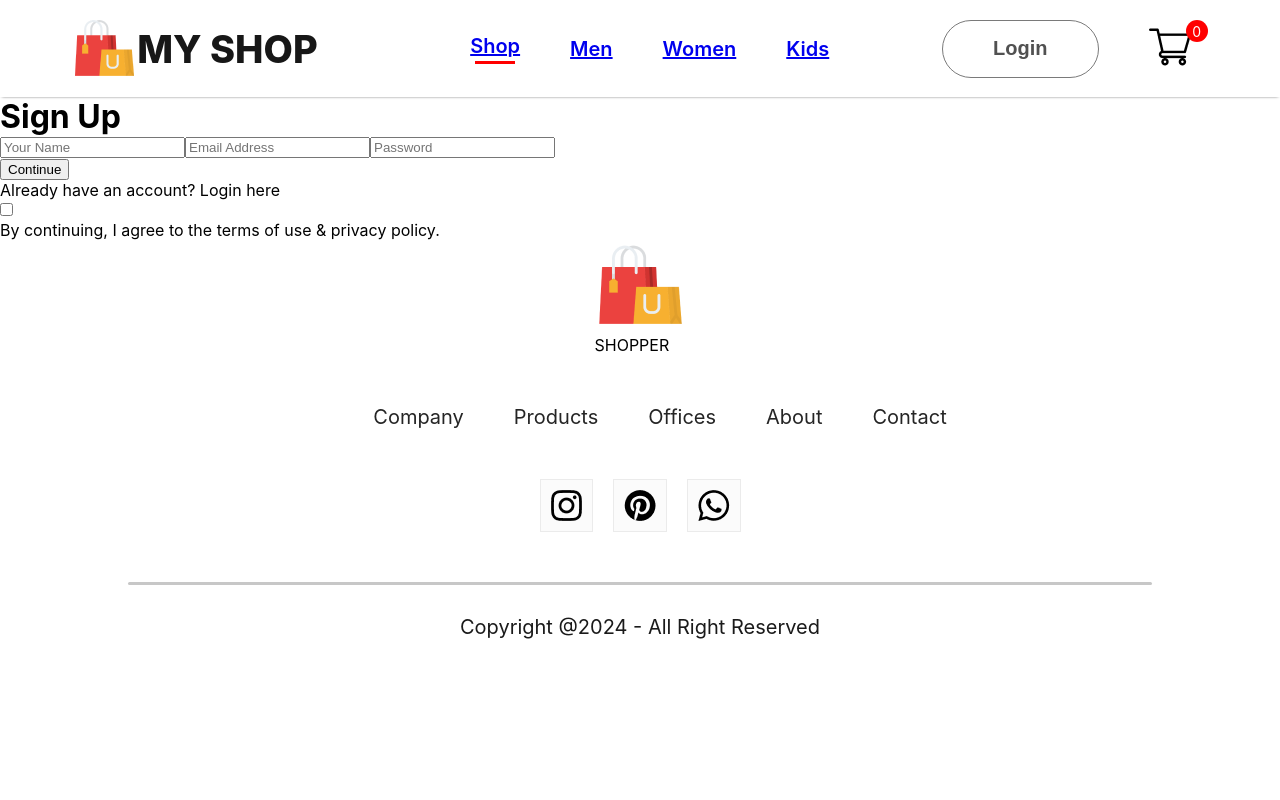
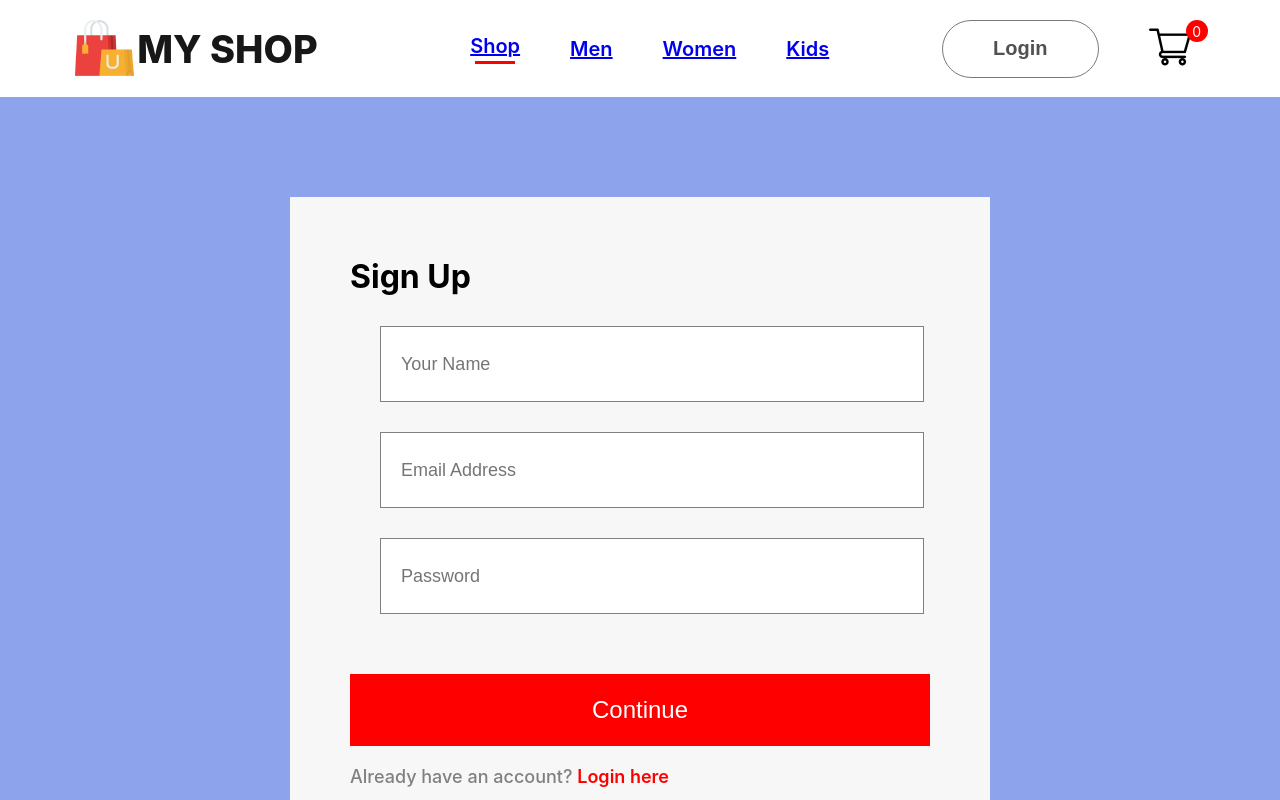
Before and after one commit to kopham/E-commerce-frontend, a React (Create React App) app: page /login in a window 1280 px wide. Shown: the top 800 px of the page. Built offline with nearby package versions, Linux system fonts and the light colour scheme.

Commit message:
new changes

```diff
--- a/src/Pages/CSS/LoginSignup.css
+++ b/src/Pages/CSS/LoginSignup.css
@@ -0,0 +1,67 @@
+.loginsignup{
+    width: 100%;
+    height: 80vh;
+    background: rgb(141, 164, 236);
+    padding-top: 100px;
+}
+.loginsignup-container{
+    width: 580px;
+    height: 600px;
+    background: rgb(247, 247, 247);
+    margin: auto;
+    padding: 40px 60px;
+}
+
+.loginsignup-container h1{
+    margin: 20px 0px;
+}
+
+.loginsign-fields{
+    display: flex;
+    flex-direction: column;
+    gap: 30px;
+    margin: 30px;
+}
+
+.loginsign-fields input{
+    height: 72px;
+    width: 100%;
+    padding-left: 20px;
+    border: 1px solid grey;
+    outline: none;
+    color: green;
+    font-size: 18px;
+}
+.loginsignup-container button{
+    width: 580px;
+    height: 72px;
+    color: white;
+    background: red;
+    margin-top: 30px;
+    border: none;
+    font-size: 24px;
+    font-weight: 500px;
+    cursor: pointer;
+}
+
+.loginsignup-login{
+    margin-top: 20px;
+    color: grey;
+    font-size: 18px;
+    font-weight: 500;
+}
+
+.loginsignup-login span{
+    color: red;
+    font-weight: 600;
+}
+
+.loginsignup-agree{
+    display: flex;
+    align-items: center;
+    margin-top: 25px;
+    gap: 20px;
+    color: grey;
+    font-size: 18px;
+    font-weight: 500;
+}
--- a/src/Pages/LoginSignup.jsx
+++ b/src/Pages/LoginSignup.jsx
@@ -1,4 +1,5 @@
 import React from 'react'
+import'./CSS/LoginSignup.css'
 
 const LoginSignup = () => {
     return(
--- a/src/Pages/Product.jsx
+++ b/src/Pages/Product.jsx
@@ -1,9 +1,18 @@
-import React from 'react'
+import React, { useContext } from 'react'
+import { ShopContext } from '../Context/ShopContext'
+import { useParams } from 'react-router-dom';
+import Breadcrum from '../components/Breadcrums/Breadcrum';
+import ProductDisplay from '../components/ProductDisplay/ProductDisplay';
 
 const Product = () => {
+    const {all_product} = useContext(ShopContext);
+    const {productId} = useParams();
+    const product = all_product.find((e) => e.id === Number(productId));
+
     return(
         <div>
-
+            <Breadcrum product = {product}/>
+            <ProductDisplay product = {product}/>
         </div>
     )
 }
--- /dev/null
+++ b/src/components/Breadcrums/Breadcrum.jsx
@@ -0,0 +1,14 @@
+import React from 'react'
+import './Breadcrum.css'
+import arrow_icon from '../Assets/breadcrum_arrow.png'
+
+const Breadcrum = (props) => {
+    const {product} = props;
+    return(
+        <div className='breadcrum'>
+            HOME < img src = {arrow_icon} alt = ""/> SHOP <img src = {arrow_icon} alt = ""/> {product.category} <img src={arrow_icon} alt = "" /> {product.name}
+        </div>
+    )
+}
+
+export default Breadcrum;
--- a/src/components/Item/Item.jsx
+++ b/src/components/Item/Item.jsx
@@ -1,10 +1,11 @@
 import React from 'react'
 import './Item.css'
+import { Link } from 'react-router-dom'
 
 const Item = (props) => {
     return(
         <div className = 'item'>
-            <img src = {props.image} alt = ""/>
+            <Link to = {`/product/${props.id}`}><img src = {props.image} alt = ""/></Link>
             <p>{props.name}</p>
             <div className = "item-prices">
                 <div className = "item-price-new">
--- /dev/null
+++ b/src/components/ProductDisplay/ProductDisplay.jsx
@@ -0,0 +1,58 @@
+import React from 'react'
+import './ProductDisplay.css'
+import star_icon from "../Assets/star_icon.png"
+import star_dull_icon from "../Assets/star_dull_icon.png"
+
+const ProductDisplay = (props) => {
+    const {product} = props;
+    return(
+        <div className = 'productdisplay'>
+            <div className = "productdisplay-left">
+                <div className = "productdisplay-img-list">
+                    <img src = {product.image} alt = ""/>
+                    <img src = {product.image} alt = ""/>
+                    <img src = {product.image} alt = ""/>
+                    <img src = {product.image} alt = ""/>
+                </div>
+                <div className = "productdisplay-img">
+                    <img className = 'productdisplay-main-img' src = {product.image} alt = "" />
+                </div>
+            </div>
+            <div className = "productdisplay-right">
+                <h1>{product.name}</h1>
+                <div className = "productdisplay-right-star">
+                    <img src = {star_icon} alt = ""/>
+                    <img src = {star_icon} alt = ""/>
+                    <img src = {star_icon} alt = ""/>
+                    <img src = {star_icon} alt = ""/>
+                    <img src = {star_dull_icon} alt = ""/>
+                    <p>(122)</p>
+                </div>
+                <div className = "productdisplay-right-prices">
+                    <div className = "productdisplay-right-price-old">${product.old_price}
+                    <div className = "productdisplay-right-price-new">${product.new_price}
+                    </div>
+                    <div className = "productdisplay-right-description">
+                        A light weight, pullover shirt, closed fitting
+                    </div>
+                    <div className = "productdisplay-right-size">
+                        <h1>Select Size</h1>
+                        <div className = "productdisplay-right-size">
+                            <div>S</div>
+                            <div>M</div>
+                            <div>L</div>
+                            <div>XL</div>
+                            <div>XXL</div>
+                        </div>
+                    </div>
+                    <button>ADD TO CART</button>
+                    <p className = 'prodictdisplay-right-category'><span>Category : </span> Women, T-Shirt, Crop Top</p>
+                    <p className = 'prodictdisplay-right-category'><span>Tags : </span> Modern, Latest </p>
+                    </div>
+                </div>
+            </div>
+        </div>
+    )
+}
+
+export default ProductDisplay;
```
Also changed, not shown: src/components/Breadcrums/Breadcrum.css (added), src/components/ProductDisplay/ProductDisplay.css (added).
